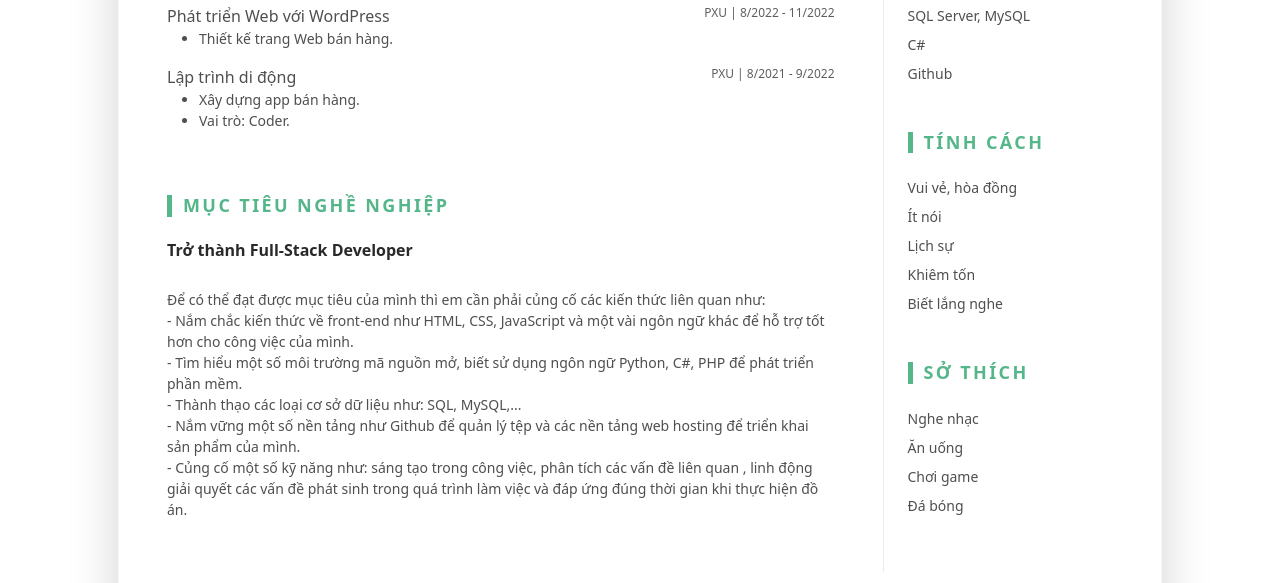
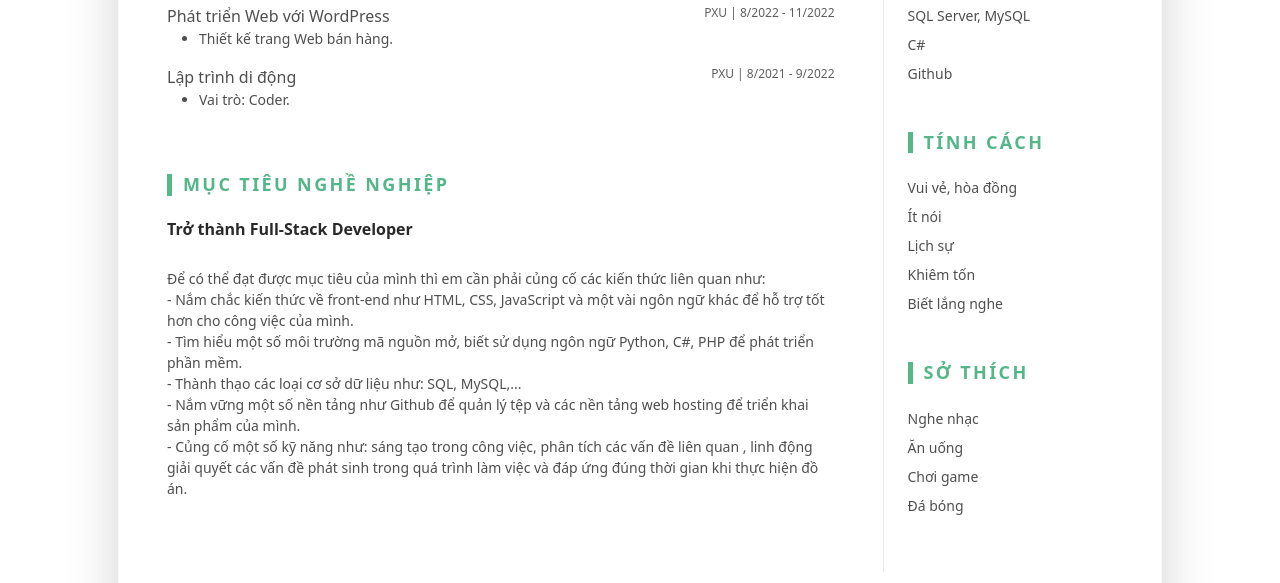
Before and after one commit to khongphaikhah/CV, a plain HTML site: page index.html in a window 1280 px wide. Shown: the part 815-1398 px from the top of the page. Drawn offline with Linux system fonts and the light colour scheme.

Commit message:
update cv

```diff
--- a/index.html
+++ b/index.html
@@ -128,7 +128,6 @@
 										<div class="item-meta col-12 col-md-6 col-lg-4 text-muted text-start text-md-end">PXU | 8/2021 - 9/2022</div>
 										<div class="item-content">
 											<ul class="resume-list">
-												<li>Xây dựng app bán hàng.</li>
 												<li>Vai trò: Coder.</li>
 											</ul>
 										</div>
```
